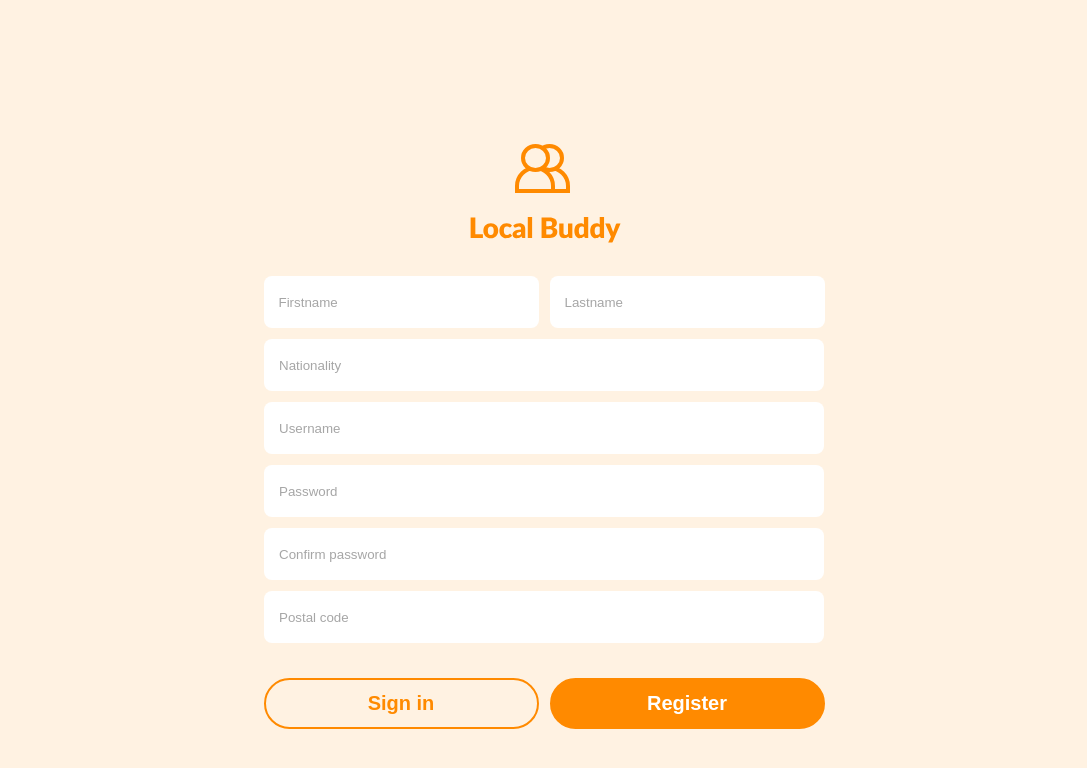
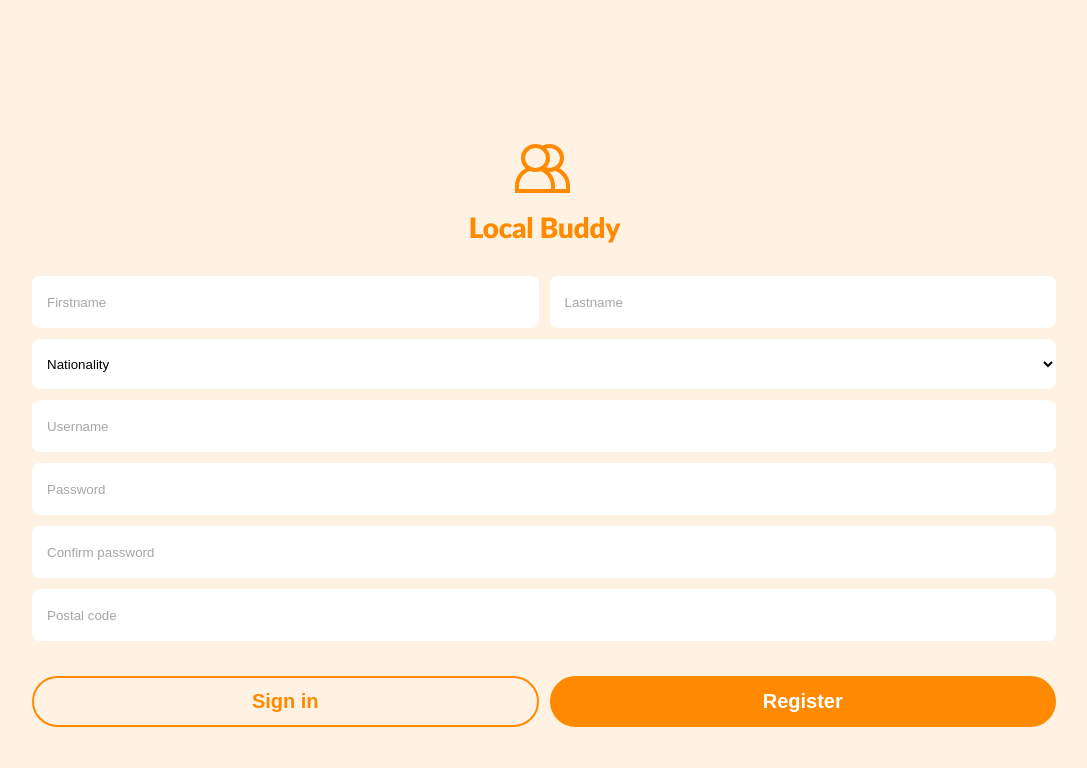
Before and after one commit to Lucerno1/SM42-Group-Project, a Vue app: page /register in a window 1280 px wide. Shown: the top 768 px of the page, without its empty margins (96-1183 px from the left). Built offline with nearby package versions, Linux system fonts and the light colour scheme.

Commit message:
added input and inputgrid component

```diff
--- /dev/null
+++ b/src/components/Input.vue
@@ -0,0 +1,33 @@
+<template>
+  <input :type="type" :name="name" :placeholder="placeholder" required />
+</template>
+
+<script>
+export default {
+  name: 'Input',
+  props: {
+    type: String,
+    name: String,
+    placeholder: String
+  }
+}
+</script>
+
+<style scoped>
+::placeholder {
+  color: #a6a6a6;
+}
+
+[type='text'],
+[type='password'] {
+  background: #ffffff;
+  height: 22px;
+  padding: 15px;
+  border-radius: 8px;
+  border: none;
+}
+
+input:focus {
+  outline-color: #ff8a00;
+}
+</style>
--- /dev/null
+++ b/src/components/InputGrid.vue
@@ -0,0 +1,30 @@
+<template>
+  <div
+    class="grid"
+    :style="
+      'grid-template-columns: ' + columns + ';margin-bottom: ' + mgb + 'px'
+    "
+  >
+    <slot></slot>
+  </div>
+</template>
+
+<script>
+export default {
+  name: 'InputGrid',
+  props: {
+    columns: String,
+    mgb: Number
+  }
+}
+</script>
+
+<style scoped>
+.grid {
+  display: grid;
+  width: 80%;
+  justify-content: center;
+  grid-gap: 11px;
+  margin: 0 auto;
+}
+</style>
--- a/src/views/Register.vue
+++ b/src/views/Register.vue
@@ -2,106 +2,137 @@
   <div id="register">
     <div class="register-box">
       <img src="/img/Logo-LocalBuddy.svg" alt="Local Buddy Logo" />
-      <div class="grid register-grid1">
-        <input
-          type="text"
-          name="firstname"
-          placeholder="Firstname"
-          v-model="firstname"
-        />
-        <input
-          type="text"
-          name="lastname"
-          placeholder="Lastname"
-          v-model="lastname"
-        />
-      </div>
-      <div class="grid register-grid2">
-        <input
-          type="text"
-          name="nationality"
-          placeholder="Nationality"
-          v-model="nationality"
-        />
-        <input
-          type="text"
-          name="username"
-          placeholder="Username"
-          v-model="username"
-        />
-        <input
-          type="password"
-          name="password"
-          placeholder="Password"
-          v-model="password"
-        />
-        <input
-          type="password"
-          name="password2"
-          placeholder="Confirm password"
-          v-model="password2"
-        />
-        <input
-          type="text"
-          name="postalcode"
-          placeholder="Postal code"
-          v-model="postalcode"
-        />
-      </div>
-      <div class="grid register-grid3">
-        <button @click="redirect()" class="btn btn-signin">Sign in</button>
-        <button
-          @click="fieldsFilled ? validateFields() : null"
-          class="btn btn-register"
-        >
-          Register
-        </button>
-      </div>
+      <form
+        id="register-form"
+        @submit="validateForm"
+        action="/task"
+        method="post"
+      >
+        <InputGrid columns="repeat(auto-fit, minmax(130px, 1fr))" :mgb="11">
+          <Input
+            v-for="(field, index) in fields1"
+            :key="'field:' + index"
+            :type="field.type"
+            :name="field.name"
+            :placeholder="field.placeholder"
+          />
+        </InputGrid>
+        <InputGrid columns="100%" :mgb="35">
+          <select name="nationality" required>
+            <option disabled selected value>Nationality</option>
+            <option>Morocco</option>
+            <option>Turkey</option>
+            <option>Zwahili</option>
+          </select>
+          <Input
+            v-for="(field, index) in fields2"
+            :key="'field:' + index"
+            :type="field.type"
+            :name="field.name"
+            :placeholder="field.placeholder"
+          />
+        </InputGrid>
+        <InputGrid columns="repeat(auto-fit, minmax(130px, 1fr))" :mgb="30">
+          <button @click="redirect()" class="btn btn-signin">Sign in</button>
+          <input type="submit" value="Register" class="btn btn-register" />
+        </InputGrid>
+        <span v-if="errors.length">
+          <ul>
+            <li v-for="error in errors" :key="error">{{ error }}</li>
+          </ul>
+        </span>
+      </form>
     </div>
   </div>
 </template>
 
 <script>
+import Input from '@/components/Input'
+import InputGrid from '@/components/InputGrid'
+
 export default {
   name: 'Register',
   data() {
     return {
-      fieldsFilled: true,
-      firstname: null,
-      lastname: null,
-      nationality: null,
-      username: null,
-      password: null,
-      password2: null,
-      postalcode: null
+      fields1: [
+        {
+          type: 'text',
+          name: 'firstname',
+          placeholder: 'Firstname'
+        },
+        {
+          type: 'text',
+          name: 'lastname',
+          placeholder: 'Lastname'
+        }
+      ],
+      fields2: [
+        {
+          type: 'text',
+          name: 'username',
+          placeholder: 'Username'
+        },
+        {
+          type: 'password',
+          name: 'password',
+          placeholder: 'Password'
+        },
+        {
+          type: 'password',
+          name: 'password',
+          placeholder: 'Confirm password'
+        },
+        {
+          type: 'text',
+          name: 'postalcode',
+          placeholder: 'Postal code'
+        }
+      ],
+      errors: []
+      // firstname: null,
+      // lastname: null,
+      // nationality: null,
+      // username: null,
+      // password: null,
+      // password2: null,
+      // postalcode: null
     }
   },
   methods: {
     redirect() {
       this.$router.push('Task')
     },
-    validateFields() {
-      if (
-        this.firstname &&
-        this.lastname &&
-        this.nationality &&
-        this.username &&
-        this.password &&
-        this.password2 &&
-        this.postalcode != ''
-      ) {
-        this.$router.push('Task')
+    validateForm: function (e) {
+      this.errors = []
+      if (this.firstname.length > 25 || this.firstname.length < 2) {
+        this.errors.push('Firstname must be between 2 and 25 characters')
       }
+      if (this.lastname.length > 30 || this.lastname.length < 2) {
+        this.errors.push('Lastname must be between 2 and 30 characters')
+      }
+      if (this.username.length > 30 || this.username.length < 3) {
+        this.errors.push('Username must be between 3 and 30 characters')
+      }
+      if (this.password.length > 30 || this.password.length < 5) {
+        this.errors.push('Password must be between 5 and 30 characters')
+      }
+      if (this.password !== this.password2) {
+        this.errors.push('Passwords must match')
+      }
+      if (this.postalcode.length !== 6) {
+        this.errors.push('Postal code must be 6 characters')
+      }
+      if (!this.errors.length) {
+        return true
+      }
+      e.preventDefault()
     }
-  }
+  },
+  components: { Input, InputGrid }
 }
 </script>
 
 <style scoped>
-::placeholder {
-  color: #a6a6a6;
-}
-
 #register {
   position: relative;
   width: 100vw;
@@ -121,30 +152,7 @@ export default {
   margin-bottom: 30px;
 }
 
-.grid {
-  display: grid;
-  width: 80%;
-  justify-content: center;
-  grid-gap: 11px;
-  margin: 0 auto;
-}
-
-.register-grid1 {
-  grid-template-columns: repeat(auto-fit, minmax(130px, 1fr));
-  margin-bottom: 11px;
-}
-
-.register-grid2 {
-  grid-template-columns: 100%;
-  margin-bottom: 35px;
-}
-
-.register-grid3 {
-  grid-template-columns: repeat(auto-fit, minmax(130px, 1fr));
-  margin-bottom: 30px;
-}
-
-input {
+select {
   background: #ffffff;
   height: 22px;
   padding: 15px;
@@ -152,8 +160,9 @@ input {
   border: none;
 }
 
-input:focus {
-  outline-color: #ff8a00;
+select {
+  padding: 11px;
+  height: 50px;
 }
 
 .btn {
```
